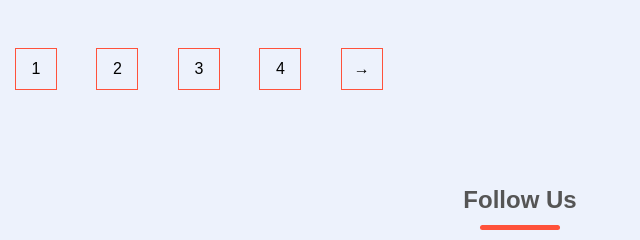
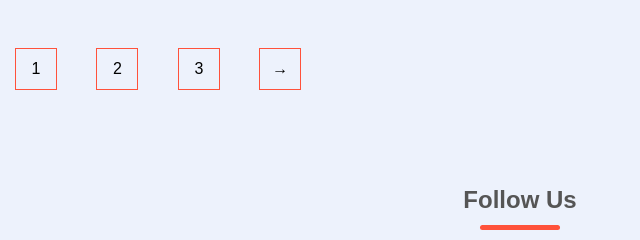
Before and after one commit to AfridiShanto/Assignment-2-Exam, a plain HTML site: page products.html in a window 1280 px wide. Shown: the part 2799-3039 px from the top of the page, 120-760 px from the left. Drawn offline with Linux system fonts and the light colour scheme.

Commit message:
Update products.html

```diff
--- a/products.html
+++ b/products.html
@@ -218,7 +218,6 @@
             <span>1</span>
             <span>2</span>
             <span>3</span>
-            <span>4</span>
             <span>&#8594;</span>
         </div>
         </div>
```
